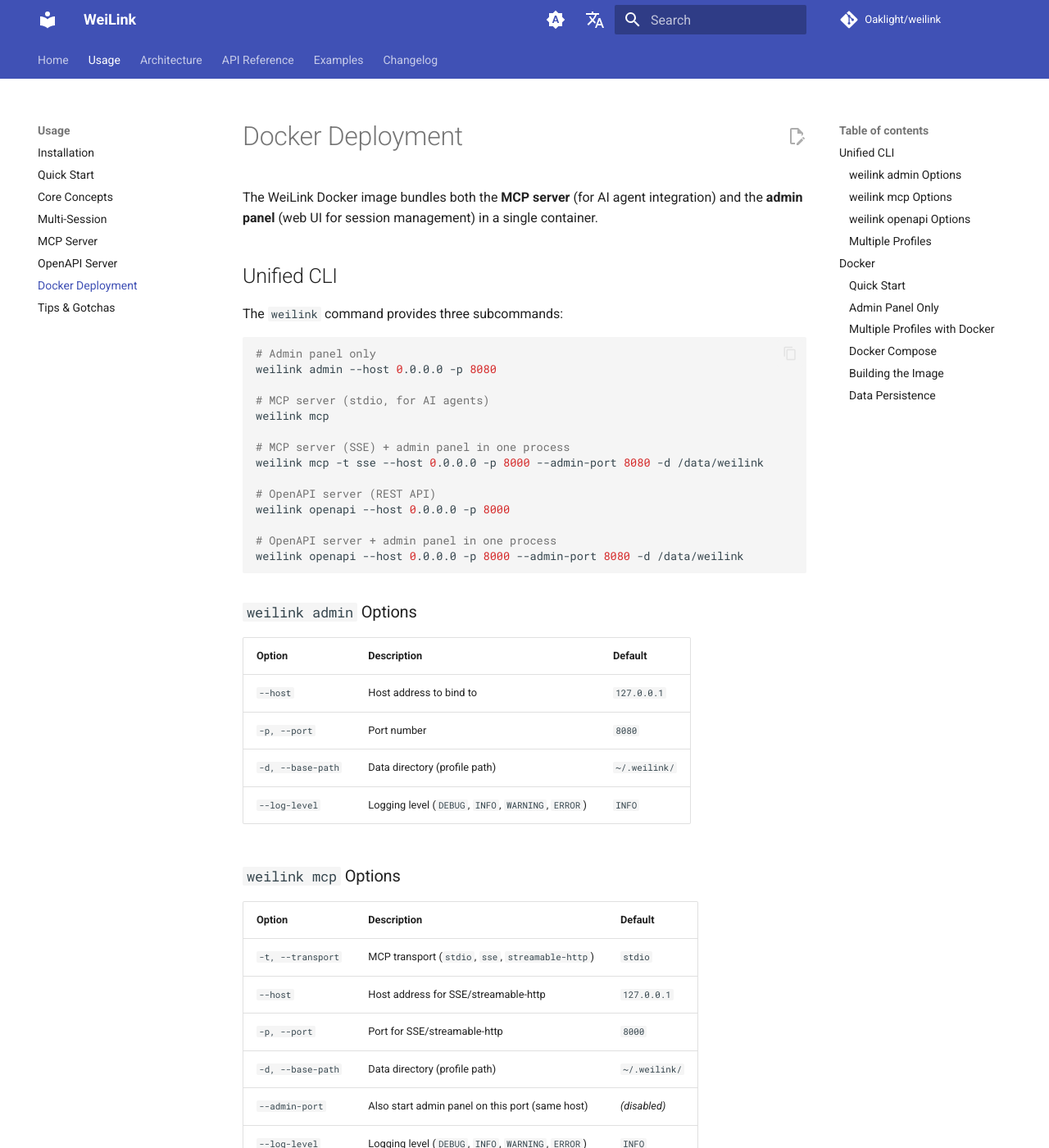
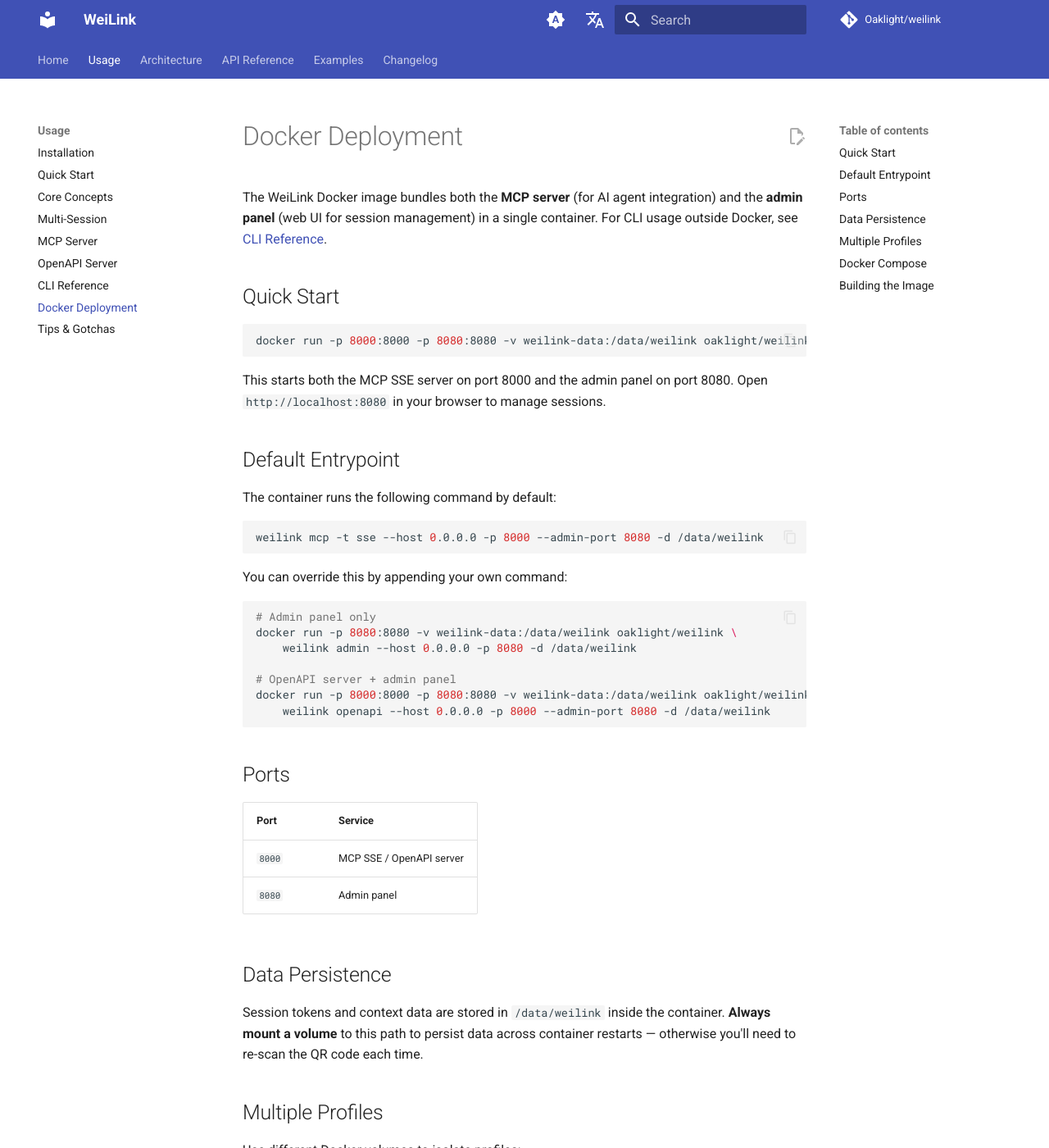
Before and after one commit to Oaklight/weilink, an MkDocs documentation site: the page built from docs/usage/docker.md, in a window 1280 px wide and 1400 px high. Shown: the whole window at 82% size. Built offline with MkDocs 1.6.1 and Material for MkDocs 9.7.7, drawn with Linux system fonts in a browser that asks for light colours; comment, search, counter and statistics services are not loaded; some of the changed text lies outside the part shown.

Commit message:
Split CLI reference into separate page, rewrite Docker docs
- Extract CLI content from docker.md into new cli.md page
- Fix missing --no-banner option for admin/mcp subcommands
- Add http transport alias note for mcp subcommand
- Add default entrypoint and ports sections to Docker docs
- Add PyPI pre-release and License badges to index page

````diff
--- a/docs/usage/docker.md
+++ b/docs/usage/docker.md
@@ -1,73 +1,8 @@
 # Docker Deployment
 
-The WeiLink Docker image bundles both the **MCP server** (for AI agent integration) and the **admin panel** (web UI for session management) in a single container.
+The WeiLink Docker image bundles both the **MCP server** (for AI agent integration) and the **admin panel** (web UI for session management) in a single container. For CLI usage outside Docker, see [CLI Reference](cli.md).
 
-## Unified CLI
-
-The `weilink` command provides three subcommands:
-
-```bash
-# Admin panel only
-weilink admin --host 0.0.0.0 -p 8080
-
-# MCP server (stdio, for AI agents)
-weilink mcp
-
-# MCP server (SSE) + admin panel in one process
-weilink mcp -t sse --host 0.0.0.0 -p 8000 --admin-port 8080 -d /data/weilink
-
-# OpenAPI server (REST API)
-weilink openapi --host 0.0.0.0 -p 8000
-
-# OpenAPI server + admin panel in one process
-weilink openapi --host 0.0.0.0 -p 8000 --admin-port 8080 -d /data/weilink
-```
-
-### `weilink admin` Options
-
-| Option | Description | Default |
-|--------|-------------|---------|
-| `--host` | Host address to bind to | `127.0.0.1` |
-| `-p, --port` | Port number | `8080` |
-| `-d, --base-path` | Data directory (profile path) | `~/.weilink/` |
-| `--log-level` | Logging level (`DEBUG`, `INFO`, `WARNING`, `ERROR`) | `INFO` |
-
-### `weilink mcp` Options
-
-| Option | Description | Default |
-|--------|-------------|---------|
-| `-t, --transport` | MCP transport (`stdio`, `sse`, `streamable-http`) | `stdio` |
-| `--host` | Host address for SSE/streamable-http | `127.0.0.1` |
-| `-p, --port` | Port for SSE/streamable-http | `8000` |
-| `-d, --base-path` | Data directory (profile path) | `~/.weilink/` |
-| `--admin-port` | Also start admin panel on this port (same host) | *(disabled)* |
-| `--log-level` | Logging level (`DEBUG`, `INFO`, `WARNING`, `ERROR`) | `INFO` |
-
-### `weilink openapi` Options
-
-| Option | Description | Default |
-|--------|-------------|---------|
-| `--host` | Host address to bind to | `127.0.0.1` |
-| `-p, --port` | Port number | `8000` |
-| `-d, --base-path` | Data directory (profile path) | `~/.weilink/` |
-| `--admin-port` | Also start admin panel on this port (same host) | *(disabled)* |
-| `--log-level` | Logging level (`DEBUG`, `INFO`, `WARNING`, `ERROR`) | `INFO` |
-| `--no-banner` | Suppress the ASCII banner on startup | *(off)* |
-
-### Multiple Profiles
-
-Run multiple instances with different profiles to manage separate bot accounts:
-
-```bash
-weilink admin -d ~/.weilink/personal -p 8080 &
-weilink admin -d ~/.weilink/work     -p 8081 &
-```
-
-Each profile maintains its own `token.json` and session data independently.
-
-## Docker
-
-### Quick Start
+## Quick Start
 
 ```bash
 docker run -p 8000:8000 -p 8080:8080 -v weilink-data:/data/weilink oaklight/weilink
@@ -75,16 +10,38 @@ docker run -p 8000:8000 -p 8080:8080 -v weilink-data:/data/weilink oaklight/weil
 
 This starts both the MCP SSE server on port 8000 and the admin panel on port 8080. Open `http://localhost:8080` in your browser to manage sessions.
 
-### Admin Panel Only
+## Default Entrypoint
 
-To run only the admin panel without the MCP server:
+The container runs the following command by default:
 
 ```bash
+weilink mcp -t sse --host 0.0.0.0 -p 8000 --admin-port 8080 -d /data/weilink
+```
+
+You can override this by appending your own command:
+
+```bash
+# Admin panel only
 docker run -p 8080:8080 -v weilink-data:/data/weilink oaklight/weilink \
     weilink admin --host 0.0.0.0 -p 8080 -d /data/weilink
+
+# OpenAPI server + admin panel
+docker run -p 8000:8000 -p 8080:8080 -v weilink-data:/data/weilink oaklight/weilink \
+    weilink openapi --host 0.0.0.0 -p 8000 --admin-port 8080 -d /data/weilink
 ```
 
-### Multiple Profiles with Docker
+## Ports
+
+| Port | Service |
+|------|---------|
+| `8000` | MCP SSE / OpenAPI server |
+| `8080` | Admin panel |
+
+## Data Persistence
+
+Session tokens and context data are stored in `/data/weilink` inside the container. **Always mount a volume** to this path to persist data across container restarts — otherwise you'll need to re-scan the QR code each time.
+
+## Multiple Profiles
 
 Use different Docker volumes to isolate profiles:
 
@@ -102,7 +59,7 @@ docker run -d --name weilink-work \
     oaklight/weilink
 ```
 
-### Docker Compose
+## Docker Compose
 
 ```yaml
 services:
@@ -146,7 +103,7 @@ volumes:
   work-data:
 ```
 
-### Building the Image
+## Building the Image
 
 ```bash
 make build-docker
@@ -156,8 +113,7 @@ make build-docker PYPI_MIRROR=https://pypi.tuna.tsinghua.edu.cn/simple
 
 # With registry mirror
 make build-docker REGISTRY_MIRROR=docker.1ms.run
+
+# Specific version
+make build-docker V=0.3.0
 ```
-
-### Data Persistence
-
-Session tokens and context data are stored in `/data/weilink` inside the container. **Always mount a volume** to this path to persist data across container restarts — otherwise you'll need to re-scan the QR code each time.
--- a/mkdocs.yml
+++ b/mkdocs.yml
@@ -86,6 +86,7 @@ nav:
       - Multi-Session: usage/multi_session.md
       - MCP Server: usage/mcp.md
       - OpenAPI Server: usage/openapi.md
+      - CLI Reference: usage/cli.md
       - Docker Deployment: usage/docker.md
       - Tips & Gotchas: usage/gotchas.md
   - Architecture: architecture.md
````
Also changed, not shown: docs/index.md (+3 -1 lines), docs/usage/cli.md (added, +79 -0 lines).
